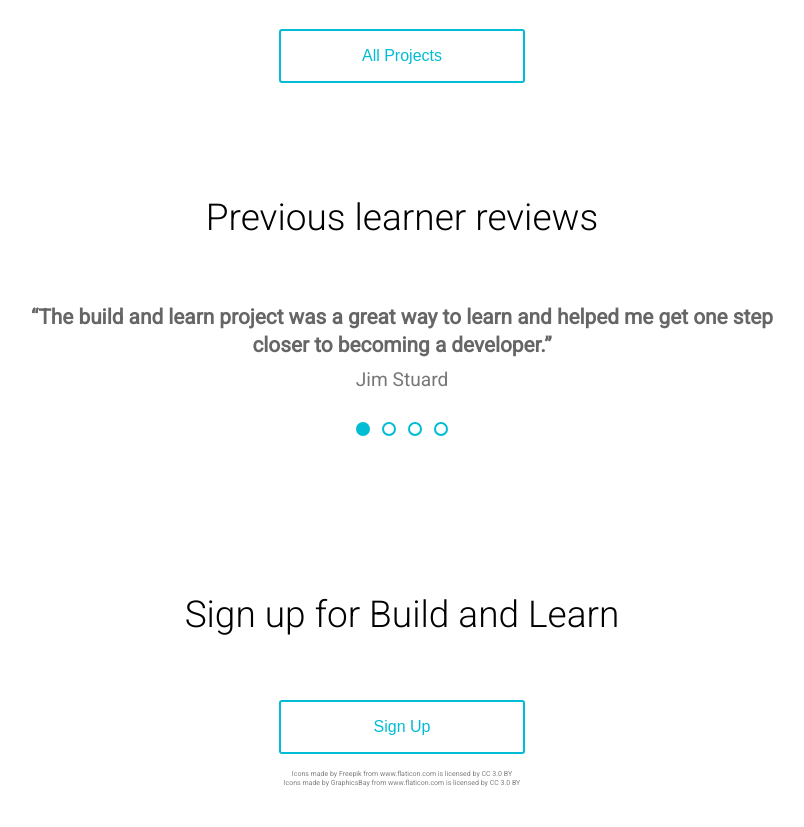
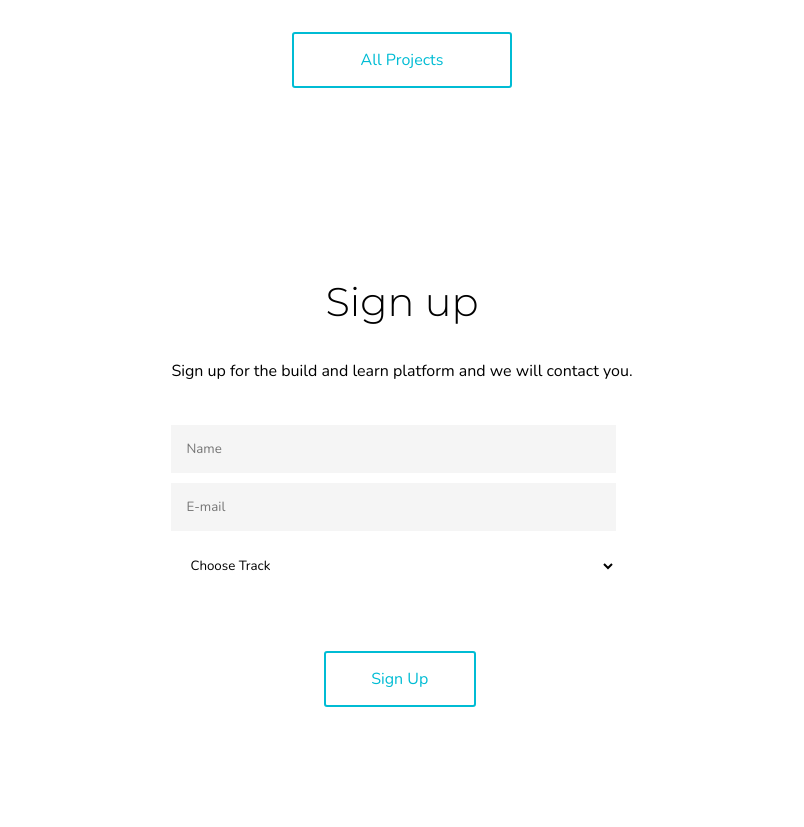
Before and after one commit to TiffanyvdHoven/Build-and-Learn, a PHP site: page / in a window 1280 px wide. Shown: the part 1929-2756 px from the top of the page, without its empty margins (238-1042 px from the left). Before the commit the page ends 2716 px from the top, so only its background shows below. Run offline with PHP 8.4, Linux system fonts and the light colour scheme; some libraries are stand-ins or nearby versions.

Commit message:
New version
New design for the build and learn project

```diff
--- a/index.html
+++ b/index.html
@@ -6,20 +6,21 @@
     <meta name="viewport" content="width=device-width, initial-scale=1.0">
     <title> Learntocode: Build-And-Learn </title>
     <link rel='stylesheet' type='text/css' href='style.css'>
-    <link href="https://fonts.googleapis.com/css?family=Roboto:300,400" rel="stylesheet">
+    <link href="https://fonts.googleapis.com/css?family=Nunito:300|Montserrat:300" rel="stylesheet">
+    <link rel="stylesheet" href="https://use.fontawesome.com/releases/v5.8.2/css/all.css" integrity="sha384-oS3vJWv+0UjzBfQzYUhtDYW+Pj2yciDJxpsK1OYPAYjqT085Qq/1cq5FLXAZQ7Ay" crossorigin="anonymous">
   </head>
 
   <body>
 
     <header id="home">
       <div class="fixed" id="fixed-mobile">
-      <img  src="img/menu.svg" alt="mobile menu icon" id="button" onclick="myFunction()">
+      <i class="fas fa-bars" id="button" onclick="myFunction()"></i>
       <nav id="mobile-nav">
         <ul class="ul">
           <li> <a href='#home' onclick="myFunction()"> Home </a> </li>
-          <li> <a href='#about' onclick="myFunction()"> About us </a> </li>
+          <li> <a href='#about' onclick="myFunction()"> About</a> </li>
           <li> <a href='#projects' onclick="myFunction()"> Projects </a> </li>
-          <li> <a href='#reviews' onclick="myFunction()"> Previous learner reviews </a> </li>
+          <!-- <li> <a href='#reviews' onclick="myFunction()"> Reviews </a> </li> -->
           <li> <a href='#sign-up' onclick="myFunction()"> Sign up </a> </li>
         </ul>
       </nav>
@@ -29,9 +30,9 @@
       <nav id="desktop-nav">
         <ul class="ul">
           <li> <a href='#home'> Home </a> </li>
-          <li> <a href='#about'> About us </a> </li>
+          <li> <a href='#about'> About </a> </li>
           <li> <a href='#projects'> Projects </a> </li>
-          <li> <a href='#reviews'> Previous learner reviews </a> </li>
+          <!-- <li> <a href='#reviews'> Reviews </a> </li> -->
           <li> <a href='#sign-up'> Sign up </a> </li>
         </ul>
       </nav>
@@ -39,29 +40,35 @@
 
     <div class="parallax"></div>
       <div class="header-img"></div>
-      <!-- <h1 id="title" > Build and Learn: work together, create projects, gain experience </h1> -->
-
-
     </header>
 
     <main class="wrapper">
 
-      <section id="about">
+      <section class="section" id="about">
         <h2> About Build and Learn </h2>
         <p id="headertext"> This is a place for everyone who is eager to learn, build and collaborate. </p>
-        <img class='icon' id="icon1" src='img/web.svg' alt='web development'>
-          <h3 id="webdevheader"> Web Development </h3>
-            <p id="webdevtext"> Insert text about web development track. </p>
-        <img class='icon' id="icon2" src='img/android.svg' alt='android development'>
-          <h3 id="androidheader"> Android Development </h3>
-            <p id="androidtext"> Insert text about Android development track. </p>
-        <img class='icon' id="icon3" src='img/ios.svg' alt='ios development'>
-          <h3 id="iosheader"> iOS Development </h3>
-            <p id="iostext"> Insert text about iOS development track. </p>
+        <div class="flexbox">
+          <div class="about-section">
+            <i class="fas fa-code fa-2x icon-color"></i>
+            <h3 class="aboud-section-h3"> Web Development </h3>
+              <p id="webdevtext"> In this track you wil build a website of choice with other developers from around the world. You will work as a remote team for 4 weeks.</p>
+          </div>
+          <div class="about-section">
+            <i class="fab fa-app-store-ios fa-2x icon-color"></i>
+              <h3 class="aboud-section-h3"> iOS Development </h3>
+              <p id="iostext"> In this track you will work on a app of choice with a remote team from around the world for 6 weeks. You wil learn how to work in a remote team as a member of a team lead.</p>
+          </div>
+          <div class="about-section">
+              <i class="fab fa-android fa-2x icon-color"></i>
+              <h3 class="aboud-section-h3"> Android Development </h3>
+              <p id="androidtext"> In this track you will work on a Android App of choice with a remote team for 6 weeks. You can join as a team member of a team leader. </p>
+          </div>
+      </div>
       </section>
 
-      <section id="projects">
-        <h2> Latest group projects </h2>
+      <section class="section" id="projects">
+        <h2> Recent group projects </h2>
+        <p id="headertext"> Some of the projects our remote teams made for the build and learn project. </p>
         <div class="flipcard-wrapper">
 
 
@@ -86,6 +93,7 @@
               </div>
             </div>
 
+
              <div class="container">
             <img class="image" src= "img/project-4.jpg" alt="build and learn project example">
             <div class="middle">
@@ -107,79 +115,43 @@
               </div>
             </div>
 
+
         </div>
 
         <a href="projects.html"> <button class="button"> All Projects </button> </a>
 
       </section>
 
-      <section id="reviews">
-        <h2> Previous learner reviews </h2>
 
-<div class="carrousel">
-      <input type="radio" name="slides" id="radio-1" checked>
-      <input type="radio" name="slides" id="radio-2">
-      <input type="radio" name="slides" id="radio-3">
-      <input type="radio" name="slides" id="radio-4">
-      <ul class="slides">
-         <li class="slide">
-            <p>
-               <q>The build and learn project was a great way to learn and helped me get one step closer to becoming a developer.</q>
-              <span class="author">
-              <!-- <img src="http://quenya101.files.wordpress.com/2012/11/jrr-tolkien.jpeg?w=500"> -->
-              Jim Stuard
-              </span>
-            </p>
-           </li>
-            <li class="slide">
-              <p>
-                <q>The build and learn project learned me a lot about working in a remote development team.</q>
-                <span class="author">
-                  <!-- <img src="https://i.pinimg.com/736x/3f/c5/87/3fc587af121759209c53132a71c03c97--record-player-swing.jpg"> -->
-                  Sam Anderson
-                </span>
-              </p>
-           </li>
-          <li class="slide">
-             <p>
-                <q> I learned a lot from the other team members in my group.</q>
-                <span class="author">
-                <!-- <img src="https://pbs.twimg.com/profile_images/1832861297/GordonShumway12.jpg"> -->
-                Ted Harrison
-                </span>
-             </p>
-          </li>
-          <li class="slide">
-            <p>
-              <q>This was my first experience with building a project from scratch and it learned me a lot.</q>
-              <span class="author">
-                <!-- <img src="http://www.claudiobernasconi.ch/wp-content/uploads/2014/03/github_octocat-300x300.jpg"> -->
-                Jill Smith
-              </span>
-            </p>
-           </li>
-      </ul>
-      <div class="slidesNavigation">
-        <label for="radio-1" id="dotForRadio-1"></label>
-        <label for="radio-2" id="dotForRadio-2"></label>
-        <label for="radio-3" id="dotForRadio-3"></label>
-        <label for="radio-4" id="dotForRadio-4"></label>
-      </div>
-</div>
+      <section class="section" id="sign-up">
+        <h2> Sign up </h2>
+        <p id="headertext"> Sign up for the build and learn platform and we will contact you. </p>
+        <form action="action_page.php">
+
+          <div >
+            <input type="text" id="name" name="name" placeholder="Name">
+          </div>
+
+
+          <div class="">
+            <input type="email" id="email" name="email" placeholder="E-mail">
+          </div>
+
+          <div class="">
+            <select id="track" name="track">
+              <option value="" disabled selected>Choose Track</option>
+              <option value="web">Web Development</option>
+              <option value="ios">iOS Development</option>
+              <option value="android">Android Development</option>
+            </select>
+          </div>
+
+            <input class="button sign-up" type="submit" value="Sign Up">
+        </form>
 
       </section>
 
-      <section id="sign-up">
-        <h2> Sign up for Build and Learn </h2>
-
-      </section>
-        <a href="#"> <button class="button"> Sign Up </button> </a>
-
       <footer>
-        <p>
-          <div class="credits">Icons made by <a href="http://www.freepik.com" target="_blank" title="Freepik">Freepik</a> from <a href="https://www.flaticon.com/" title="Flaticon">www.flaticon.com</a> is licensed by <a href="http://creativecommons.org/licenses/by/3.0/" title="Creative Commons BY 3.0" target="_blank">CC 3.0 BY</a></div>
-          <div class="credits">Icons made by <a href="https://www.flaticon.com/authors/graphicsbay" target="_blank" title="GraphicsBay">GraphicsBay</a> from <a href="https://www.flaticon.com/" title="Flaticon">www.flaticon.com</a> is licensed by <a href="http://creativecommons.org/licenses/by/3.0/" title="Creative Commons BY 3.0" target="_blank">CC 3.0 BY</a></div>
-        </p>
       </footer>
 
   </main>
--- a/style.css
+++ b/style.css
@@ -1,15 +1,15 @@
 /*CSS Variables */
 
-html {
+* {
 	box-sizing: border-box;
-	font-family: 'Roboto', sans-serif;
+	font-family: 'Nunito', sans-serif;
 	padding: 0;
 	margin: 0;
 }
 
 body {
-		line-height: 1.3;
-		background-color: light-grey;
+		line-height: 1.8em;
+		font-size: 16px;
 }
 
 footer {
@@ -20,15 +20,11 @@ h1,
 h2 {
 	text-align: center;
 	font-weight: 300;
-	font-size: 2.3125rem;
+	font-family: 'Montserrat', sans-serif;
+	font-size: 40px;
+	padding-bottom: 40px;
 }
 
-.credits,
-.credits a {
-	font-size: 7px;
-	color: grey;
-	text-decoration: none;
-}
 
 /* Responsive flexbox navigation */
 
@@ -36,6 +32,10 @@ nav ul {
 	display: flex;
 	justify-content: flex-end;
 	list-style-type: none;
+	padding-top: 1em;
+	width: 90%;
+	max-width: 1200px; /* stop responsive on large screens */
+	margin: auto; /* center on large screens */
 }
 
 nav li {
@@ -68,9 +68,8 @@ nav a:hover {
 /* Wrapper page grid  */
 
   .wrapper {
-    display: grid;
-    grid-template-columns: 1em 1fr 1em;
-		max-width: 1300px; /* stop responsive on large screens */
+    width: 90%;
+		max-width: 1100px; /* stop responsive on large screens */
 		margin: auto; /* center on large screens */
   }
 
@@ -87,80 +86,61 @@ nav a:hover {
   justify-self: center;
 	}
 
-/* icon resizing */
-
-	.icon {
-		max-width: 4em;
+	.section {
+		padding-bottom: 120px;
 	}
 
-/* Responsive grid for about section */
-
-	#about {
-		display: grid;
-		grid-gap: 1px 2em;
-		grid-template-columns: repeat(3, 1fr);
-    	grid-template-rows: repeat(5, 1fr);
-		grid-template-areas:
-		"H H H"
-		"P P P"
-		"I1 I2 I3"
-		"H1 H2 H3"
-		"P1 P2 P3"
-		;
+	/* padding sections */
+	#about,
+	#projects,
+	#reviews,
+	#sign-up{
+		padding-top: 80px;
 	}
 
-	#about > * {
-		justify-self: center;
+/* About section */
+
+.about-section {
+  margin-bottom: 40px;
 }
 
-	#about > h2 {
-		grid-area: H;
+.about-section > * {
+  text-align: left;
+}
+
+.flexbox {
+  display: flex;
+  flex-flow: wrap;
+  justify-content: center;
+  margin-top: 40px;
 }
 
 #headertext {
-		grid-area: P;
+	text-align: center;
+	padding-bottom: 40px;
 }
 
-	#icon1 {
-		grid-area: I1;
+.aboud-section-h3 {
+	padding-bottom: 30px;
+	display: inline-block;
+	padding-left: 20px;
 }
 
-	#icon2 {
-		grid-area: I2;
+.icon-color {
+	color: #00BCD4;
 }
 
-	#icon3 {
-		grid-area: I3;
+@media (min-width: 1000px) {
+
+.flexbox {
+  display: flex;
+  justify-content: space-between;
+  margin-top: 40px;
 }
 
-	#webdevheader {
-		grid-area: H1;
-	}
-
-	#androidheader {
-		grid-area: H2;
-	}
-
-	#iosheader {
-		grid-area: H3;
-	}
-
-	#webdevtext {
-		grid-area: P1;
-	}
-
-	#androidtext {
-		grid-area: P2;
-	}
-
-	#iostext {
-		grid-area: P3;
-	}
-
-	@media (max-width: 874px) {
-		#about {
-			display: block;
-			text-align: center;
+  .about-section {
+    width: 30%;
+    padding: 10px;
   }
 }
 
@@ -185,15 +165,6 @@ nav a:hover {
 		height: 100px;
 	}
 
-	/* fix padding fixed menu */
-
-		#about,
-		#projects,
-		#reviews,
-		#sign-up{
-			padding-top: 80px;
-		}
-
 }
 
 /* hide desktop navigation menu on small screens */
@@ -215,15 +186,6 @@ nav a:hover {
 	#button {
 		width: 20px;
 		padding: 5px;
-	}
-
-/* fix padding fixed menu */
-
-	#about,
-	#projects,
-	#reviews,
-	#sign-up {
-		padding-top: 20px;
 	}
 
 }
@@ -340,15 +302,67 @@ nav a:hover {
   border-radius: 3px;
 }
 
-/* projects.html styling */
 
-#back-icon {
-	width: 20px;
-	padding: 5px;
+	/* Button styling */
+
+	.button {
+		width: 50%;
+		margin: 60px 25% 0px 25%;
+		background-color: white;
+		border: solid 2px #00BCD4;
+		padding: 15px;
+		border-radius: 3px;
+		font-size: 16px;
+		color:#00BCD4;
+		text-decoration: none;
+	}
+
+	.button:hover {
+		background-color: #00BCD4;
+		color: white;
+	}
+
+		@media (min-width: 800px) {
+			.button {
+				width: 20%;
+				margin: 60px 40% 0px 40%;
+			}
+		}
+
+
+/* contact form */
+
+input {
+	border: none;
+  background-color: WhiteSmoke;
+	padding: 15px;
+	margin-bottom: 10px;
+	width: 445px;
+}
+
+select {
+background: #fff;
+border: none;
+text-align: left;
+padding: 15px;
+width: 445px;
+}
+
+.sign-up {
+	width: 33%;
+	margin-left: 33%;
+}
+
+
+
+/* ------ PROJECT PAGE STYLING ------  */
+
+.back-icon {
+	padding: 20px;
 	margin: 5px 0px 20px 10px;
 }
 
-/* filter function project page */
+/* filter function for project page */
 
 input[type="radio"] {
     display:none;
@@ -369,7 +383,7 @@ input[type="radio"][id="V3"]:checked ~ .V2 {
 	display:none
 }
 
-/* color active link */
+/* color active link project page */
 
 input[type="radio"]:checked + label {
 		color: #00BCD4;
@@ -425,167 +439,3 @@ label {
 	}
 
 }
-
-	/* project and sign up button styling  */
-
-	.button {
-		width: 50%;
-		margin: 30px 25% 0px 25%;
-		background-color: white;
-		border: solid 2px #00BCD4;
-		padding: 16px 32px;
-		border-radius: 3px;
-		font-size: 16px;
-		color:#00BCD4;
-		text-decoration: none;
-	}
-
-	.button:hover {
-		background-color: #00BCD4;
-		color: white;
-	}
-
-		@media (min-width: 800px) {
-			.button {
-				width: 20%;
-				margin: 30px 40% 0px 40%;
-			}
-		}
-
-/*Carousel*/
-.carrousel {
-  background: #ffffff;
-  text-align: center;
-  padding-top: 0;
-	padding-bottom: 1em;
-  height: 12em;
-  max-width: 750px;
-  margin: auto;
-  position: relative;
-  overflow: hidden;
-}
-.carrousel h2 {
-  margin: 0;
-  margin-top: -1.7em;
-  padding: 0;
-  font-size: 1em;
-  text-align: center;
-  color: #bbbbbb;
-}
-.carrousel .slides {
-  width: 400%;
-  left: 0;
-  padding-left: 0;
-  padding-top: 1em;
-  overflow: hidden;
-  list-style: none;
-  position: relative;
-
-  -webkit-transition: transform .5s;
-  -moz-transition: transform .5s;
-  -o-transition: transform .5s;
-  transition: transform .5s;
-}
-.carrousel .slides li {
-  width: 25%;
-  position: relative;
-  float: left;
-}
-.carrousel li p{
-  margin-top: 0;
-}
-.carrousel li q {
-  max-width: 90%;
-  margin: auto;
-  color: #666666;
-  font-size: 1.3em;
-  font-weight: bold;
-}
-.carrousel li img {
-  width:3em;
-  border-radius: 50%;
-  margin-left: -1.5em;
-  margin-right: 0.5em;
-  vertical-align: middle;
-}
-.carrousel li span.author {
-  margin-top:0.5em;
-  font-size: 1.2em;
-  color: #777777;
-  display: block;
-}
-.carrousel .slidesNavigation {
-  display: block;
-  list-style: none;
-  text-align: center;
-  top: 9em;
-  /*--- Centering trick---*/
-    /* Absolute positioning*/
-    position: absolute;
-    /* Abosulte positioning*/
-    width: 104px; /*This width  is the addition of the width of all the navigations dots - So in this case is   104 because the navigation dots are 26px (width:10px and 6px marginleft + 6 px marginright) and there are 4 dots so 4x26=104 */
-    left: 50%; /*Centering de element*/
-    margin-left: -52px; /*adjusting the centering by applying a negative margin of half of the width*/
-}
-.carrousel input {
-  display: none;
-}
-.carrousel .slidesNavigation label {
-  float: left;
-  margin: 6px;
-  display: block;
-  height: 10px;
-  width: 10px;
-  -webkit-border-radius: 50%;
-  border-radius: 50%;
-  border: solid 2px #00BCD4;
-  font-size: 0;
-}
-/* You have to repeat this with each slide
-TODO: make it easier with SCSS
-25% movement 100/slides-num
-*/
-#radio-1:checked ~ .slides {
-  transform: translateX(0%);
-}
-#radio-2:checked ~ .slides {
-  transform: translateX(-25%);
-}
-#radio-3:checked ~ .slides {
-  transform: translateX(-50%);
-}
-#radio-4:checked ~ .slides {
-  transform: translateX(-75%);
-}
-
-
-.carrousel .slidesNavigation label:hover {
-   cursor: pointer;
-}
-/* You have to repeat this with each slide/dot */
-.carrousel #radio-1:checked ~ .slidesNavigation label#dotForRadio-1,
-.carrousel #radio-2:checked ~ .slidesNavigation label#dotForRadio-2,
-.carrousel #radio-3:checked ~ .slidesNavigation label#dotForRadio-3,
-.carrousel #radio-4:checked ~ .slidesNavigation label#dotForRadio-4 {
-  background: #00BCD4;
-}
-
-@media  (max-width: 796px) {
-  .carrousel{
-    height: 12em;
-  }
-}
-@media  (max-width: 480px) {
-  .carrousel li p {
-    padding-left: 0.5em;
-    padding-right: 0.5em;
-  }
-  .carrousel li q {
-      font-size: 1em;
-  }
-  .carrousel li img {
-     width:2em;
-     margin-left: -1em;
-     margin-right: 0.25em;
-  }
-}
```
Also changed, not shown: projects.html (+2 -5 lines). Lines whose indentation alone changed are shown as unchanged.
